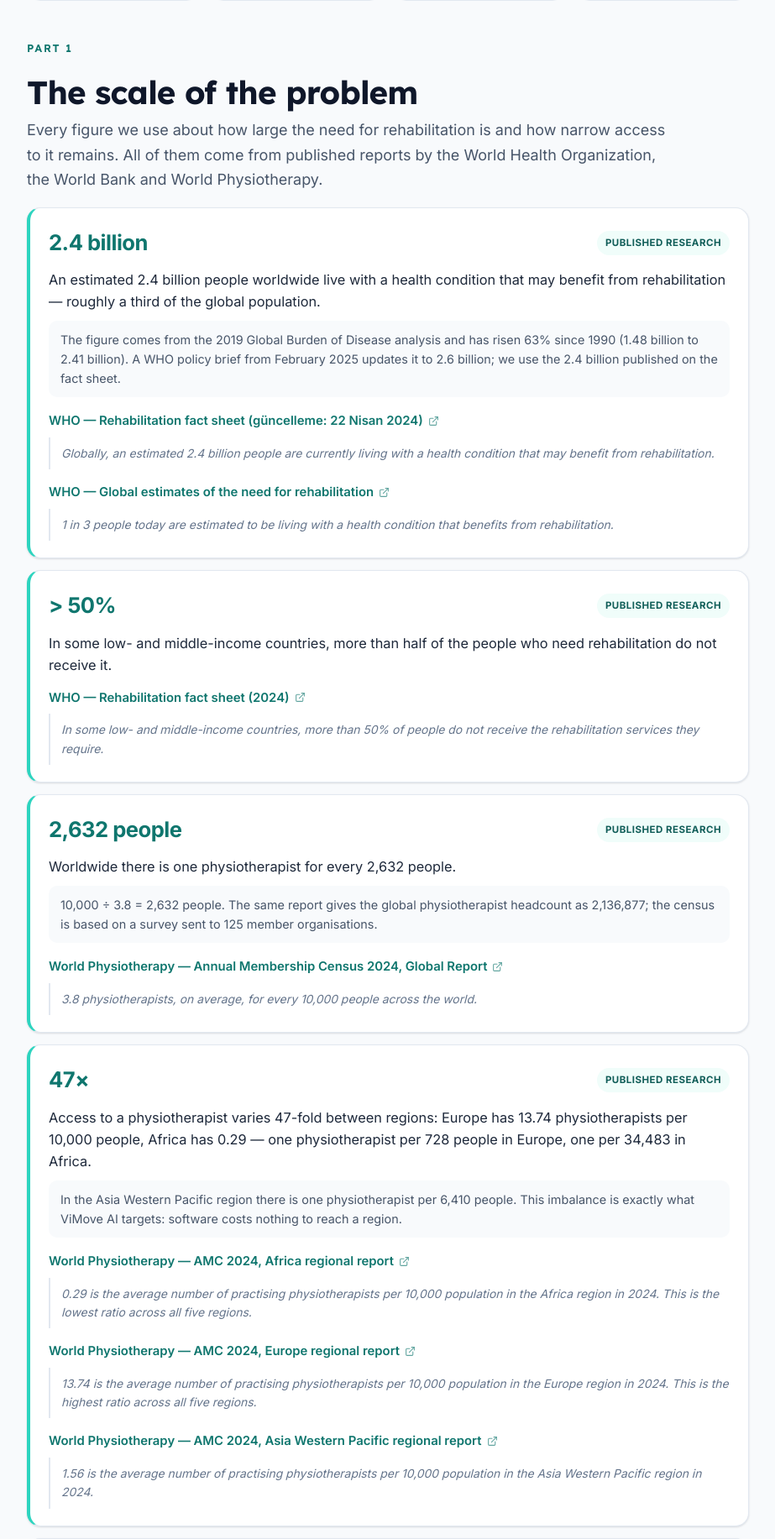
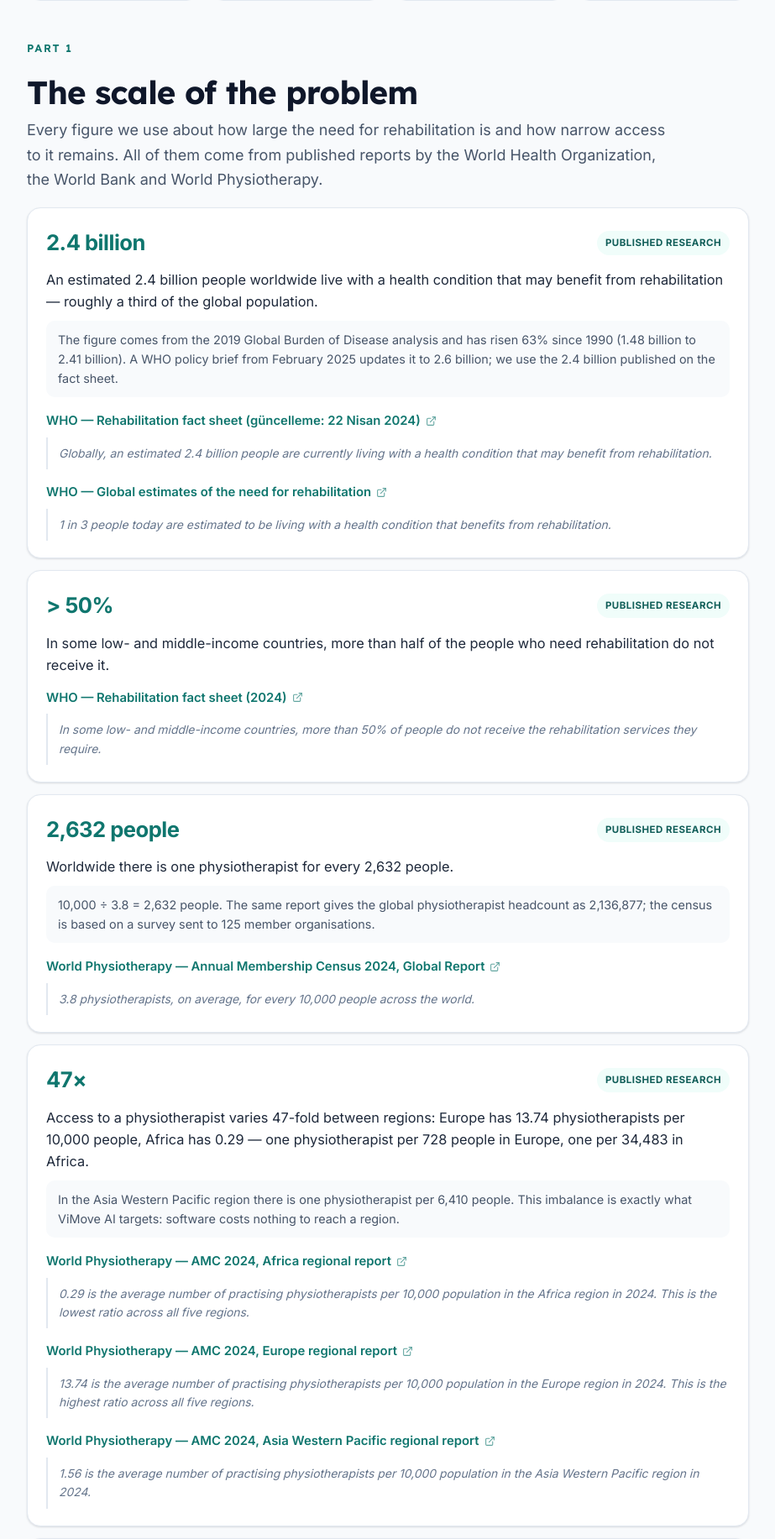
Before and after one commit to ertan123456/vimoveai, a FastAPI app: page /kaynakca in a window 1280 px wide. Shown: the part 659-2492 px from the top of the page at 84% size, without its empty margins (178-1101 px from the left). Run offline with FastAPI, Linux system fonts and the light colour scheme; some libraries are stand-ins or nearby versions.

Commit message:
Drop two bits of decoration from the new pages
The teal stripe down the side of every reference card said nothing the
status badge did not already say, seventeen times over. The bar widths are
rendered server-side and never change after paint, so their width
transition could only ever cost a layout pass without animating anything.

Co-Authored-By: Claude Opus 5 <noreply@anthropic.com>

```diff
--- a/app/static/styles.css
+++ b/app/static/styles.css
@@ -1623,7 +1623,6 @@ p  { margin: 0 0 1rem; }
 .src-card {
   background: var(--surface);
   border: 1px solid var(--ink-200);
-  border-left: 4px solid var(--brand-400);
   border-radius: var(--radius);
   padding: 20px 22px;
   margin-bottom: 14px;
@@ -1893,7 +1892,6 @@ p  { margin: 0 0 1rem; }
   align-items: center;
   justify-content: flex-end;
   padding-right: 9px;
-  transition: width .8s var(--ease-out);
 }
 .jr-bar span { font-size: .76rem; font-weight: 700; color: #fff; white-space: nowrap; }
 .jr-bar--old { background: var(--ink-400); }
```
